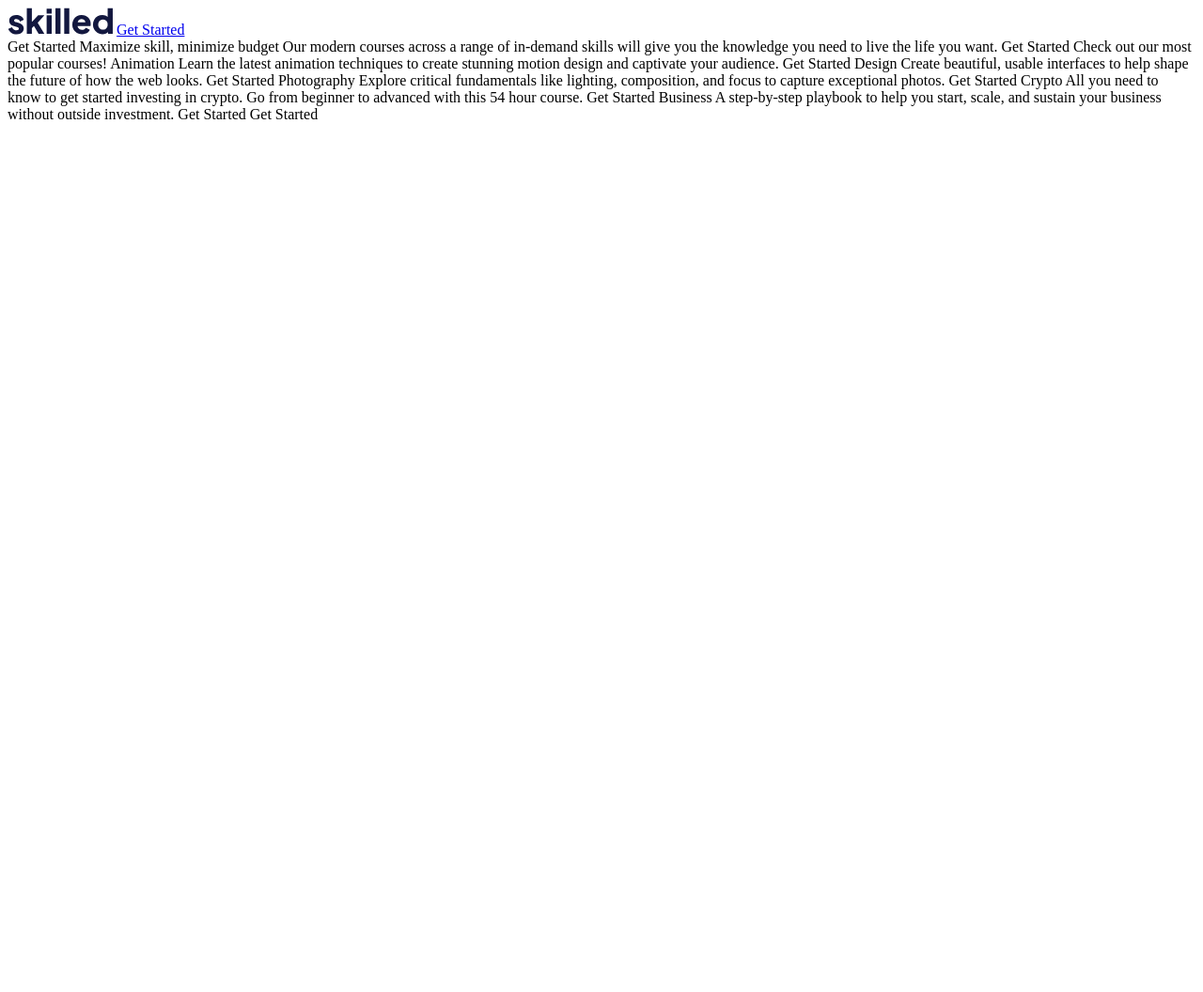
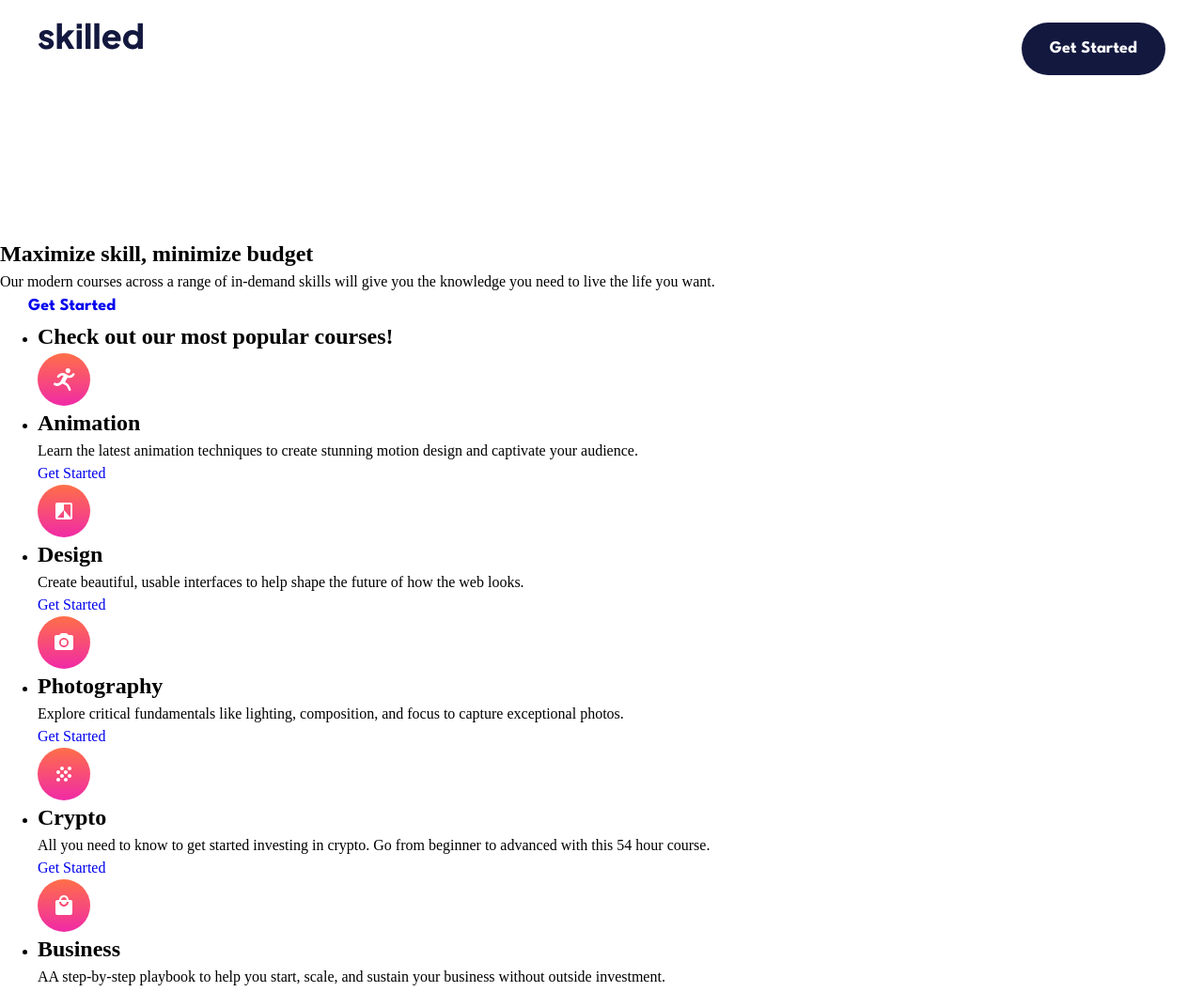
Before and after one commit to viniciusshenri96/skilled-e-learning-landing-page, a plain HTML site: page index.html in a window 1280 px wide. Shown: the top 1056 px of the page at 94% size. Before the commit the page ends 800 px from the top, so only its background shows below. Drawn offline with Linux system fonts and the light colour scheme.

Commit message:
:lipstick: feat: styling the header

```diff
--- /dev/null
+++ b/assets/css/style.css
@@ -0,0 +1,129 @@
+/* GOOGLE FONTS */
+@import url('https://fonts.googleapis.com/css2?family=League+Spartan:wght@100..900&family=Plus+Jakarta+Sans:ital,wght@0,200..800;1,200..800&display=swap');
+
+/* VARIABLES COLORS */
+:root {
+
+    --color1: #666CA3;
+    --color2: #13183F;
+    --color3: #83869A;
+    --color4: #F74780;
+    --color5: #FFA7C3;
+    --color6: #FFFFFF;
+    --color7: linear-gradient(90deg,#f02aa6 100%, #ff6f48 26%);
+    --color8: linear-gradient(90deg,rgba(72, 81, 255, 1) 100%, rgba(240, 42, 166, 1) 26%);
+}
+
+/* VARIABLES FONT */
+
+.font-XL {
+    font: 800 3.5rem / 1 "League Spartan", sans-serif;
+}
+
+.font-l {
+    font: 800 2.5rem / 1 "League Spartan", sans-serif;
+}
+
+.font-m {
+    font: 800 2rem / 1.25 "League Spartan", sans-serif;
+}
+
+.font-s {
+    font: 800 1.5rem / 1 "League Spartan", sans-serif;
+}
+
+.font-body-m {
+    font: 500 1.125rem / 1 "League Spartan", sans-serif;
+}
+
+.font-body-s {
+    font: 700 1rem / 1 "League Spartan", sans-serif;
+}
+
+/* BUTTON */
+.btn:link {
+    font: 700 1.125rem / 1.55 "League Spartan", sans-serif;
+    padding: 14px 30px;
+    border-radius: 100px;
+
+}
+
+
+/* CSS RESET */
+/* 1. Use a more-intuitive box-sizing model */
+*, *::before, *::after {
+  box-sizing: border-box;
+}
+
+/* 2. Remove default margin */
+* {
+  margin: 0;
+}
+
+a:link {
+    text-decoration: none;
+}
+
+/* 3. Enable keyword animations */
+@media (prefers-reduced-motion: no-preference) {
+  html {
+    interpolate-size: allow-keywords;
+  }
+}
+
+body {
+
+  /* 4. Add accessible line-height */
+  line-height: 1.5;
+  /* 5. Improve text rendering */
+  -webkit-font-smoothing: antialiased;
+}
+
+/* 6. Improve media defaults */
+img, picture, video, canvas, svg {
+  display: block;
+  max-width: 100%;
+}
+
+/* 7. Inherit fonts for form controls */
+input, button, textarea, select {
+  font: inherit;
+}
+
+/* 8. Avoid text overflows */
+p, h1, h2, h3, h4, h5, h6 {
+  overflow-wrap: break-word;
+}
+
+/* 9. Improve line wrapping */
+p {
+  text-wrap: pretty;
+}
+h1, h2, h3, h4, h5, h6 {
+  text-wrap: balance;
+}
+
+/*
+  10. Create a root stacking context
+*/
+#root, #__next {
+  isolation: isolate;
+}
+
+.header {
+    max-width: 1440px;
+    margin: 0 auto;
+    padding-left: 40px;
+    padding-right: 40px;
+    padding-top: 24px;
+
+    margin-bottom: 172px;
+
+    display: flex;
+    justify-content: space-between;
+}
+
+.btn-header:link {
+    color: var(--color6);
+    background: var(--color2);
+}
--- a/index.html
+++ b/index.html
@@ -6,55 +6,98 @@
     <meta name="viewport" content="width=device-width, initial-scale=1.0">
     <meta name="description" content="This responsive page is perfect if you've learned the fundamentals of HTML & CSS, completed a couple of smaller projects, and want to take it up a notch.">
     <link rel="icon" type="image/png" sizes="32x32" href="./assets/favicon-32x32.png">
-    <link rel="stylesheet" href="assets/css/">
+    <link rel="stylesheet" href="assets/css/style.css">
 
     <title>Skilled e-learning landing page</title>
 </head>
 
 <body>
     <header class="header">
-        <img src="assets/img/logo-dark.svg" alt="logo skilled">
-        <a href="/" class="btn">Get Started</a>
+        <a href="/">
+            <img src="assets/img/logo-dark.svg" alt="logo skilled">
+        </a>
+        <a href="/" class="btn btn-header">Get Started</a>
     </header>
 
-    Get Started
+    <main>
+        <section class="hero">
+            <h1 class="hero__title">
+                Maximize skill, minimize budget
+            </h1>
+            <p class="hero__desc">
+                Our modern courses across a range of in-demand skills will give you the knowledge you need to live the life you want.
+            </p>
+            <a href="/" class="btn">Get Started</a>
+        </section>
 
-    Maximize skill, minimize budget
+        <section class="courses">
+            <ul class="courses__list">
+                <li class="courses__item">
+                    <h2 class="courses__title">
+                        Check out our most popular courses!
+                    </h2>
+                </li>
+                <li class="courses__item">
+                    <svg width="56" height="56" xmlns="http://www.w3.org/2000/svg">
+                        <defs>
+                            <linearGradient x1="50%" y1="0%" x2="50%" y2="100%" id="a">
+                                <stop stop-color="#FF6F48" offset="0%" />
+                                <stop stop-color="#F02AA6" offset="100%" />
+                            </linearGradient>
+                        </defs>
+                        <g fill="none" fill-rule="evenodd">
+                            <circle fill="url(#a)" cx="28" cy="28" r="28" />
+                            <path d="M33.97 20.678c.565-.498.893-1.21.906-1.962A2.706 2.706 0 0 0 32.16 16a2.794 2.794 0 0 0-1.66.603 2.825 2.825 0 0 0-.854 1.962 2.69 2.69 0 0 0 4.325 2.113Zm-8.752.453c0 .05-.05.05-.1.1v.05a6.308 6.308 0 0 0-2.919 1.41c-.503.473-.958.995-1.358 1.559-1.006 1.408 1.358 2.766 2.315 1.358 1.257-1.762 2.816-2.264 4.527-1.71a141.96 141.96 0 0 0-2.717 5.181c-1.107 2.163-3.47 3.874-5.786 2.566a1.402 1.402 0 1 0-1.508 2.364 6.826 6.826 0 0 0 8.704-1.66c.05 0 .153.05.2.05 1.5.624 2.907 1.454 4.177 2.466.603.502 1.66 3.065 2.263 4.376a1.392 1.392 0 0 0 2.113.452c.393-.382.476-.982.202-1.456-.705-1.456-1.862-4.427-2.818-5.135a31.566 31.566 0 0 0-2.364-1.762l.1-.1a16.972 16.972 0 0 0-1.006-.605c.856-1.609 1.711-3.168 2.616-4.728 2.11.667 4.415.19 6.087-1.258.517-.46.973-.984 1.358-1.56.956-1.257-.905-2.515-2.012-1.66a.709.709 0 0 0-.153.202 4.36 4.36 0 0 1-2.013 1.66c-.05.05-.1.05-.1.1h-.051a4.146 4.146 0 0 1-3.622-.452l.101-.101h.05a.383.383 0 0 0-.201-.1 9.292 9.292 0 0 0-.956-.554 7.258 7.258 0 0 0-5.134-1.056l.005.003Z" fill="#FFF" fill-rule="nonzero" />
+                        </g>
+                    </svg>
+                    <h2 class="courses__subtitle">Animation</h2>
+                    <p class="courses__desc">Learn the latest animation techniques to create stunning motion design and captivate your audience.</p>
+                    <a href="/" class="courses__link">Get Started</a>
+                </li>
+                <li class="courses__item">
+                    <svg width="56" height="56" xmlns="http://www.w3.org/2000/svg" xmlns:xlink="http://www.w3.org/1999/xlink">
+                        <defs>
+                            <linearGradient x1="50%" y1="0%" x2="50%" y2="100%" id="a">
+                                <stop stop-color="#FF6F48" offset="0%" />
+                                <stop stop-color="#F02AA6" offset="100%" />
+                            </linearGradient>
+                            <path d="M16 0H2C.9 0 0 .9 0 2v14c0 1.1.9 2 2 2h14c1.1 0 2-.9 2-2V2c0-1.1-.9-2-2-2Zm0 16L9 8v8H2l7-8V2h7v14Z" id="b" />
+                        </defs>
+                        <g fill="none" fill-rule="evenodd">
+                            <circle fill="url(#a)" cx="28" cy="28" r="28" />
+                            <use fill="#FFF" xlink:href="#b" transform="translate(19 19)" />
+                        </g><!-- Code injected by live-server -->
+                    </svg>
+                    <h2 class="courses__subtitle">Design</h2>
+                    <p class="courses__desc">Create beautiful, usable interfaces to help shape the future of how the web looks. </p>
+                    <a href="/" class="courses__link">Get Started</a>
+                </li>
+                <li class="courses__item">
+                    <img src="assets/img/icon-photography.svg" alt="">
+                    <h2 class="courses__subtitle">Photography</h2>
+                    <p class="courses__desc">Explore critical fundamentals like lighting, composition, and focus to capture exceptional photos.</p>
+                    <a href="/" class="courses__link">Get Started</a>
+                </li>
+                <li class="courses__item">
+                    <img src="assets/img/icon-crypto.svg" alt="">
+                    <h2 class="courses__subtitle">Crypto</h2>
+                    <p class="courses__desc">All you need to know to get started investing in crypto. Go from beginner to advanced with this 54 hour course.</p>
+                    <a href="/" class="courses__link">Get Started</a>
+                </li>
+                <li class="courses__item">
+                    <img src="assets/img/icon-business.svg" alt="">
+                    <h2 class="courses__subtitle">Business</h2>
+                    <p class="courses__desc">AA step-by-step playbook to help you start, scale, and sustain your business without outside investment.</p>
+                    <a href="/" class="courses__link">Get Started</a>
+                </li>
+            </ul>
+        </section>
+    </main>
 
-    Our modern courses across a range of in-demand skills will give you the
-    knowledge you need to live the life you want.
-
-    Get Started
-
-    Check out our most popular courses!
-
-    Animation
-    Learn the latest animation techniques to create stunning motion
-    design and captivate your audience.
-    Get Started
-
-    Design
-    Create beautiful, usable interfaces to help shape the future of
-    how the web looks.
-    Get Started
-
-    Photography
-    Explore critical fundamentals like lighting, composition, and focus
-    to capture exceptional photos.
-    Get Started
-
-    Crypto
-    All you need to know to get started investing in crypto. Go from beginner
-    to advanced with this 54 hour course.
-    Get Started
-
-    Business
-    A step-by-step playbook to help you start, scale, and sustain your business
-    without outside investment.
-    Get Started
-
-    Get Started
-
+    <footer class="footer">
+        <img src="assets/img/logo-light.svg" alt="logo skilled light">
+        <a href="/" class="btn">Get Started</a>
+    </footer>
 </body>
 
 </html>
```
